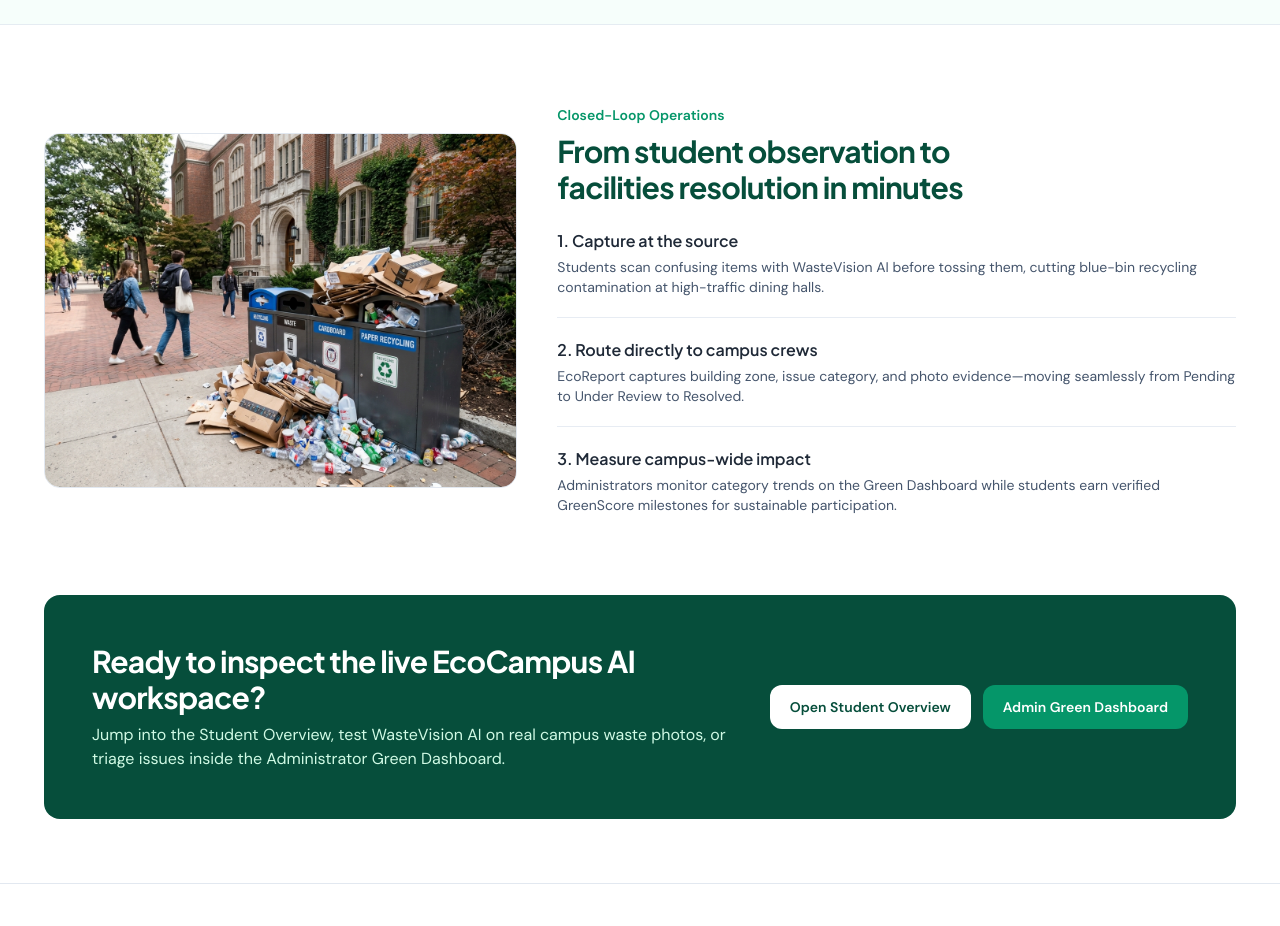
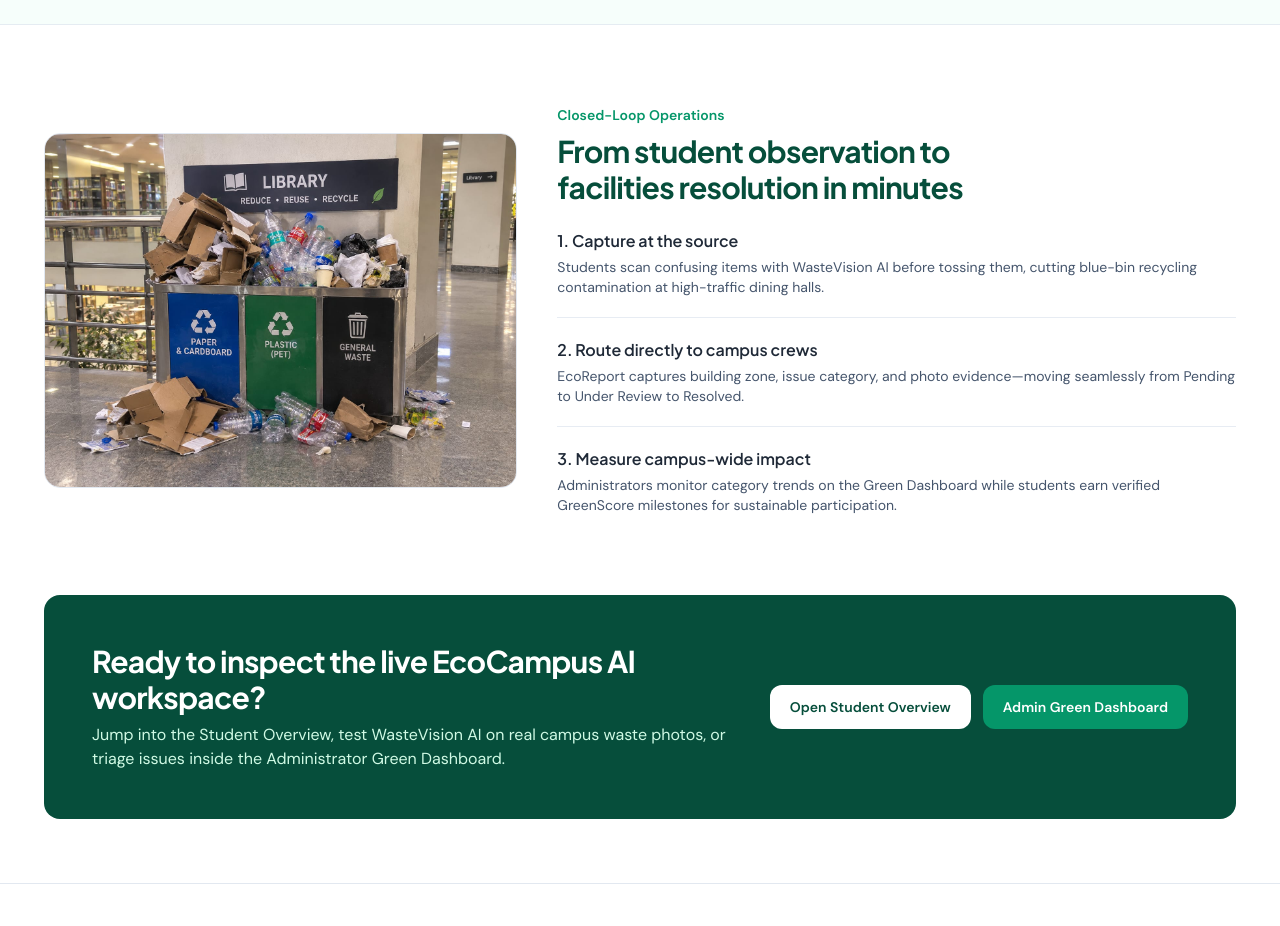
Before and after one commit to NeuroNova-dot/EcoCampus-AI, a React (Vite) app: page / in a window 1280 px wide. Shown: the part 2000-2926 px from the top of the page. Built offline with nearby package versions, Linux system fonts and the light colour scheme.

Commit message:
fix(data): update overflow bin asset path
Replace the placeholder image for the overflow bin with the updated version from the AI studio assets.

```diff
--- a/src/data/campusData.ts
+++ b/src/data/campusData.ts
@@ -15,7 +15,7 @@ export const CAMPUS_IMAGES = {
   sampleCafeteriaCups: '/assets/aistudio/WhatsApp_Image_2026-11-13_at_8.43.06_PM_5faee51e.jpeg',
   wasteRecyclables: '/src/assets/images/waste_sample_recyclables_1794556180539.jpg',
   wasteCompost: '/src/assets/images/waste_sample_compost_1794556181070.jpg',
-  issueOverflowBin: '/src/assets/images/ecoreport_overflow_bin_1794556182341.jpg',
+  issueOverflowBin: '/assets/aistudio/WhatsApp_Image_2026-11-13_at_9.05.43_PM_6b684725.jpeg',
 };
 
 export const CAMPUS_LOCATIONS = [
```
Also changed, not shown: public/assets/aistudio/WhatsApp_Image_2026-11-13_at_9.05.43_PM_6b684725.jpeg (added).
